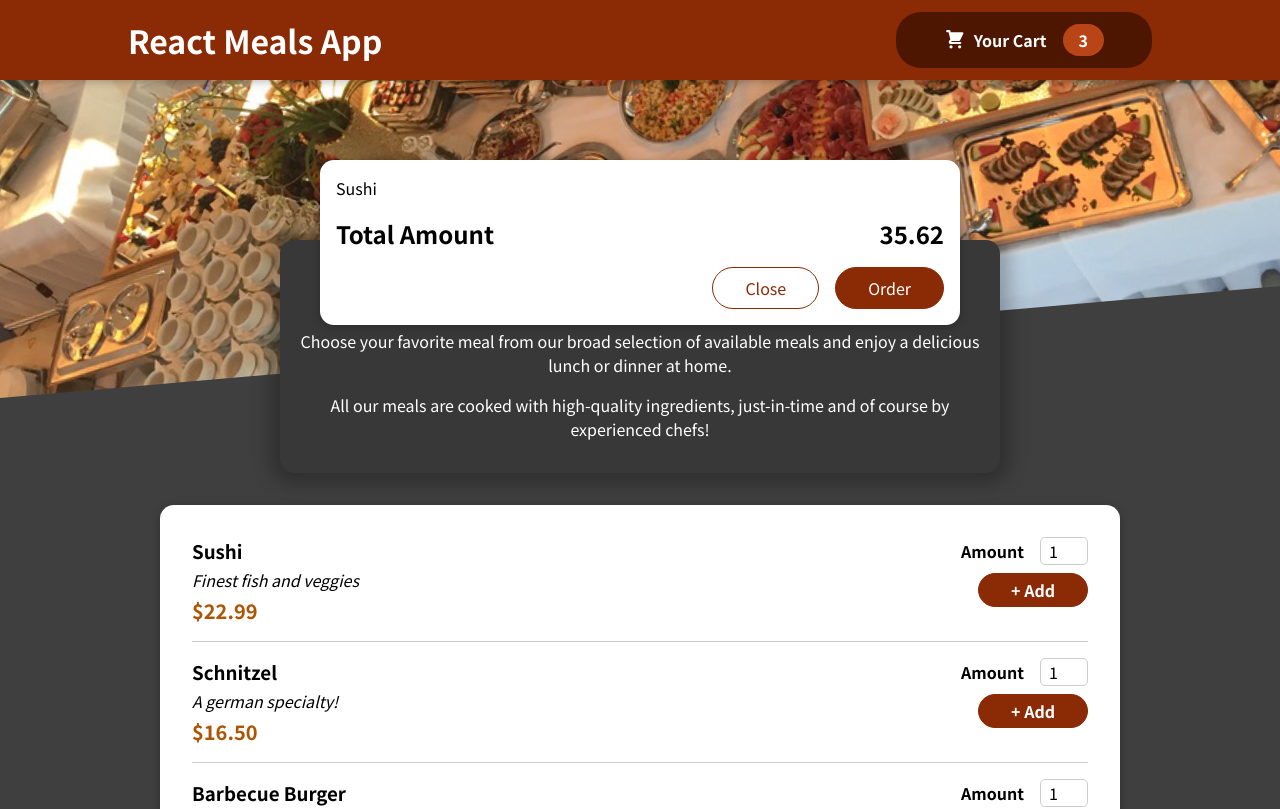
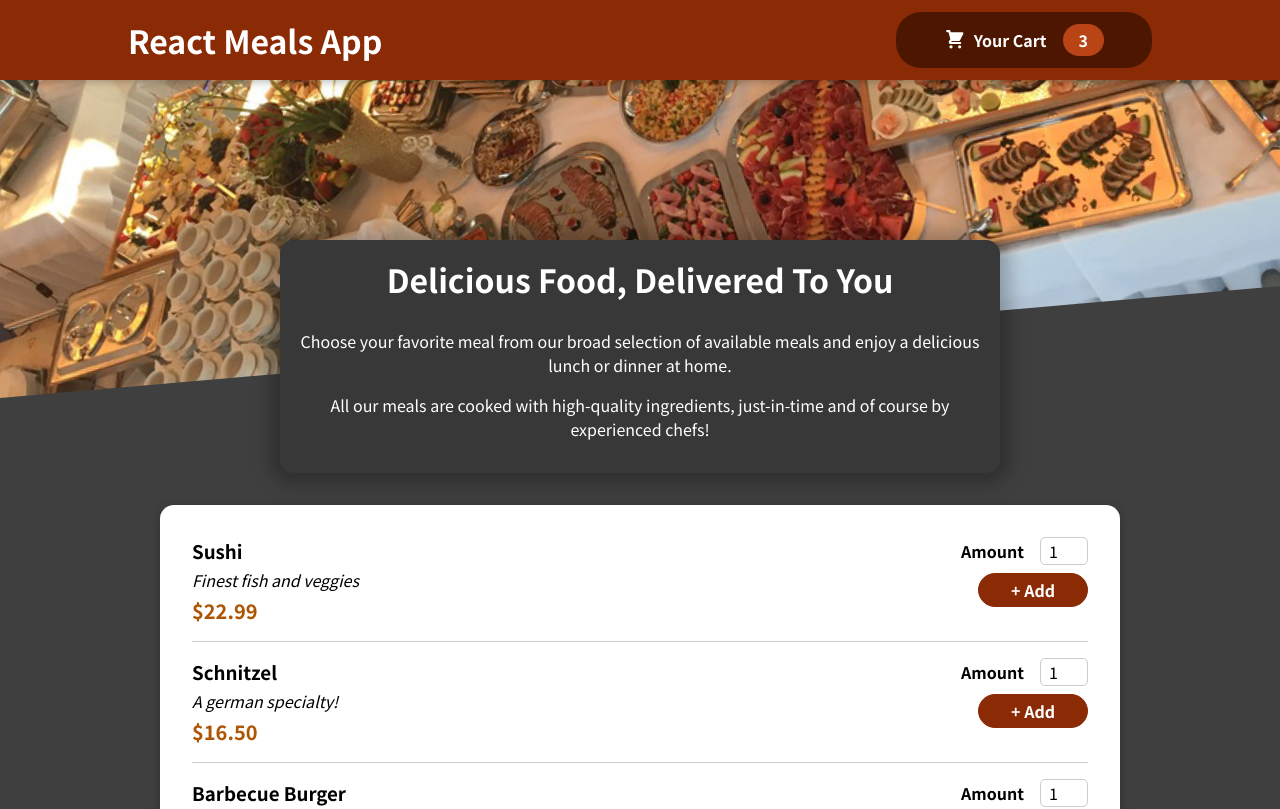
Before and after one commit to Aniketh-Raj/react-food-order-app, a React (Create React App) app: page / in a window 1280 px wide. Shown: the top 809 px of the page. Built offline with nearby package versions, Linux system fonts and the light colour scheme.

Commit message:
Cart Modal Backdrop onClick completed

```diff
--- a/src/App.js
+++ b/src/App.js
@@ -1,13 +1,24 @@
-import React, { Fragment } from 'react';
+import React, { Fragment, useState } from 'react';
 import Cart from './components/Cart/Cart';
 import Header from './components/Layout/Header';
 import Meals from './components/Meals/Meals';
 
 function App() {
+
+  const [cartIsShown, setCartIsShown] = useState(false);
+
+  const showCartHandler = () => {
+    setCartIsShown(true);
+  }
+
+  const hideCartHandler = () => {
+    setCartIsShown(false);
+  }
+
   return (
     <Fragment>
-      <Cart />
-      <Header />
+      {cartIsShown && <Cart onHideCart={hideCartHandler}/>}
+      <Header onShowCart={showCartHandler}/>
       <main>
         <Meals />
       </main>
--- a/src/components/Cart/Cart.js
+++ b/src/components/Cart/Cart.js
@@ -11,14 +11,14 @@
   );
 
   return (
-    <Modal>
+    <Modal onClose={props.onHideCart}>
       {cartItems}
       <div className={classes.total}>
           <span>Total Amount</span>
           <span>35.62</span>
       </div>
       <div className={classes.actions}>
-        <button className={classes['button--alt']}>Close</button>
+        <button className={classes['button--alt']} onClick={props.onHideCart}>Close</button>
         <button className={classes.button}>Order</button>
       </div>
     </Modal>
--- a/src/components/Layout/Header.js
+++ b/src/components/Layout/Header.js
@@ -7,7 +7,7 @@
     return <Fragment>
         <header className={classes.header}>
             <h1>React Meals App</h1>
-            <HeaderCartButton />
+            <HeaderCartButton onClick={props.onShowCart}/>
         </header>
         <div className={classes['main-image']}>
             <img src = {mealsImage} alt = 'A table full of delicious food' />
--- a/src/components/Layout/HeaderCartButton.js
+++ b/src/components/Layout/HeaderCartButton.js
@@ -3,7 +3,7 @@
 import classes from './HeaderCartButton.module.css';
 
 const HeaderCartButton = props => {
-    return <button className = {classes.button}>
+    return <button className = {classes.button} onClick={props.onClick}>
         <span className = {classes.icon}>
             <CartIcon />
         </span>
--- a/src/components/UI/Modal.js
+++ b/src/components/UI/Modal.js
@@ -3,7 +3,7 @@
 import ReactDOM from "react-dom";
 
 const Backdrop = (props) => {
-  return <div classes={classes.backdrop} />;
+  return <div className={classes.backdrop} onClick={props.onCLick}/>;
 };
 
 const ModalOverlay = (props) => {
@@ -18,7 +18,7 @@
   const portalElement = document.getElementById("overlays");
   return (
     <Fragment>
-      {ReactDOM.createPortal(<Backdrop />, portalElement)}
+      {ReactDOM.createPortal(<Backdrop onCLick={props.onClose}/>, portalElement)}
       {ReactDOM.createPortal(
         <ModalOverlay>{props.children}</ModalOverlay>,
         portalElement
```
Also changed, not shown: 1 other file (tests, documents, lock files or other folders).
